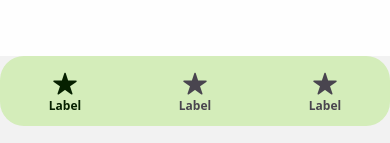
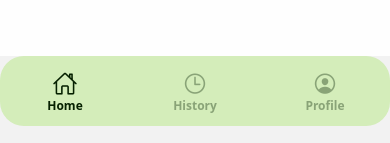
Before and after one commit to Dev-OriolCC/FoodScannerApp-Ionic-Angular, a React Native app: screen /MainTabs in a window 390 px wide. Shown: the part 698-841 px from the top of the page. Built offline with nearby package versions, Linux system fonts and the light colour scheme.

Commit message:
fixed styling

```diff
--- a/src/constants/colors.ts
+++ b/src/constants/colors.ts
@@ -2,6 +2,7 @@ export enum Colors {
     greenDark = "#3B6325",
     greenDarkLight = "#3b632593",
     black = "#062000",
+    blackTab = "#0620005b",
     blackLight = "#49454F",
     greenLight = "#c0efa4",
     wheat = "#D9E7CB",
@@ -11,4 +12,5 @@ export enum Colors {
     historyBg = "#EDF6E5",
     cardBg = "#E8F0DC",
     cardBorder = "#C8DDB3",
+    danger = "#B3261E"
 }
--- a/src/navigation/TabNavigator.tsx
+++ b/src/navigation/TabNavigator.tsx
@@ -14,7 +14,7 @@ export function TabNavigator() {
             screenOptions={{
                 headerShown: false,
                 tabBarActiveTintColor: Colors.black,
-                tabBarInactiveTintColor: Colors.blackLight,
+                tabBarInactiveTintColor: Colors.blackTab,
                 tabBarStyle: {
                     backgroundColor: Colors.tabBarBg,
                     borderTopLeftRadius: 24,
@@ -38,9 +38,9 @@ export function TabNavigator() {
                 name="Home"
                 component={HomeScreen}
                 options={{
-                    tabBarLabel: "Label",
+                    tabBarLabel: "Home",
                     tabBarIcon: ({ color, size }) => (
-                        <Ionicons name="star" size={size} color={color} />
+                        <Ionicons name="home-outline" size={size} color={color} />
                     ),
                 }}
             />
@@ -48,9 +48,9 @@ export function TabNavigator() {
                 name="History"
                 component={HistoryScreen}
                 options={{
-                    tabBarLabel: "Label",
+                    tabBarLabel: "History",
                     tabBarIcon: ({ color, size }) => (
-                        <Ionicons name="star" size={size} color={color} />
+                        <Ionicons name="time-outline" size={size} color={color} />
                     ),
                 }}
             />
@@ -58,9 +58,9 @@ export function TabNavigator() {
                 name="Profile"
                 component={HomeScreen}
                 options={{
-                    tabBarLabel: "Label",
+                    tabBarLabel: "Profile",
                     tabBarIcon: ({ color, size }) => (
-                        <Ionicons name="star" size={size} color={color} />
+                        <Ionicons name="person-circle-outline" size={size} color={color} />
                     ),
                 }}
             />
--- a/src/screens/ResultScreen.tsx
+++ b/src/screens/ResultScreen.tsx
@@ -14,11 +14,7 @@ export function ResultScreen() {
 
     return (
         <SafeAreaView style={styles.safe}>
-            <View style={styles.header}>
-                <TouchableOpacity onPress={() => navigation.goBack()} style={styles.closeButton} activeOpacity={0.7}>
-                    <Ionicons name="close-circle-outline" size={36} color={Colors.black} />
-                </TouchableOpacity>
-            </View>
+
 
             <ScrollView contentContainerStyle={styles.scrollContent} showsVerticalScrollIndicator={false}>
                 <View style={styles.mainCard}>
@@ -45,10 +41,10 @@ export function ResultScreen() {
                     </View>
 
                     <View style={styles.tagsContainer}>
-                        <View style={[styles.tag, { borderColor: '#B3261E' }]}>
+                        <View style={[styles.tag, { borderColor: Colors.danger }]}>
                             <Text style={styles.tagText}>Contains Caffeine</Text>
                         </View>
-                        <View style={[styles.tag, { borderColor: '#B3261E' }]}>
+                        <View style={[styles.tag, { borderColor: Colors.danger }]}>
                             <Text style={styles.tagText}>Contains Colorants</Text>
                         </View>
                     </View>
@@ -97,13 +93,13 @@ const styles = StyleSheet.create({
         marginBottom: 20,
     },
     title: {
-        fontSize: 22,
+        fontSize: 24,
         fontWeight: 'bold',
         color: Colors.black,
         marginBottom: 8,
     },
     barcodeText: {
-        fontSize: 14,
+        fontSize: 20,
         fontWeight: 'bold',
         color: Colors.black,
         marginBottom: 24,
@@ -152,7 +148,7 @@ const styles = StyleSheet.create({
     tagText: {
         fontSize: 16,
         fontWeight: '600',
-        color: Colors.black,
+        color: Colors.danger,
     },
     returnButton: {
         backgroundColor: Colors.greenDark,
@@ -163,7 +159,7 @@ const styles = StyleSheet.create({
         marginHorizontal: 4,
     },
     returnButtonText: {
-        color: Colors.wheat,
+        color: Colors.white,
         fontSize: 20,
         fontWeight: 'bold',
     },
```
